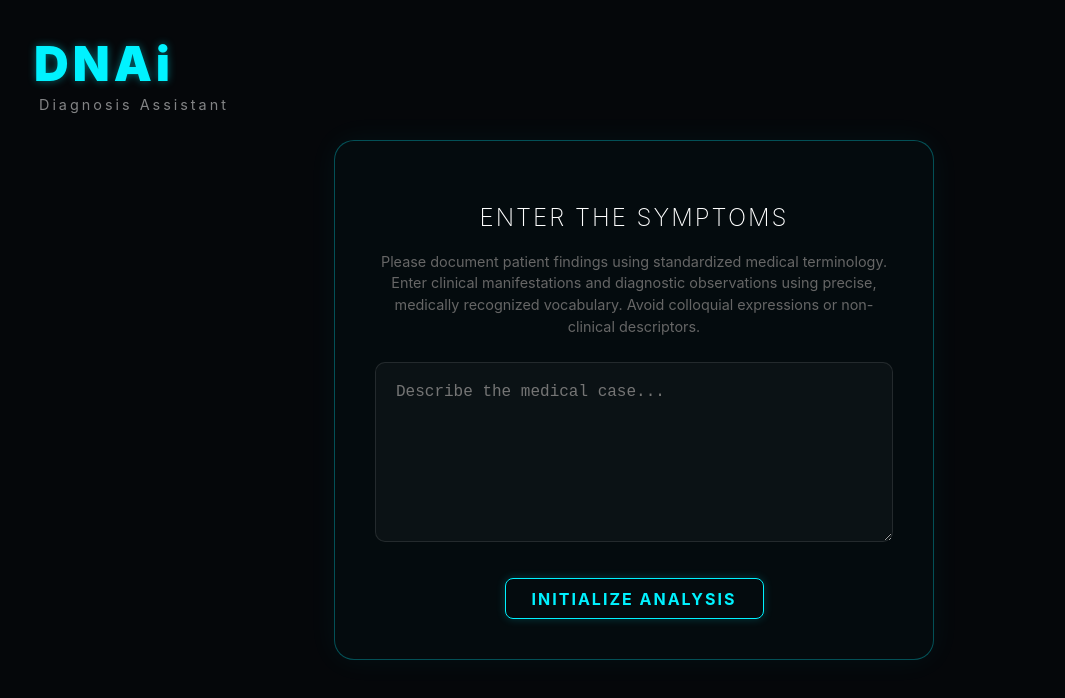
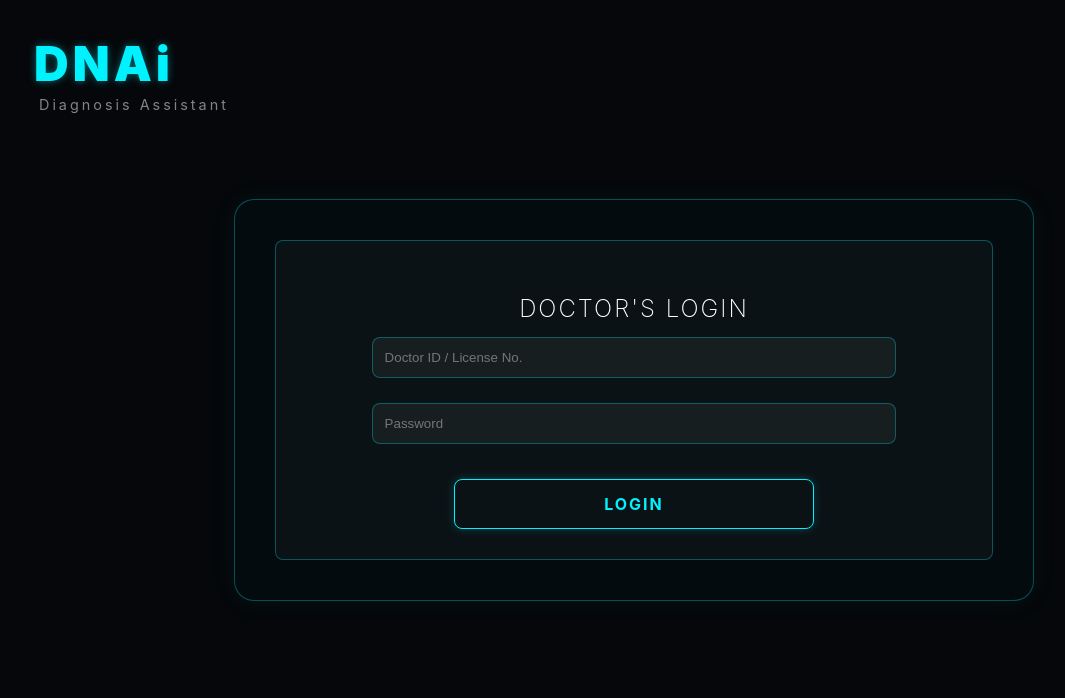
Before and after one commit to kalpeshkarnawat19/DNAi-frontend, a React (Vite) app: page / in a window 1280 px wide. Shown: the top 698 px of the page, without its empty margins (6-1071 px from the left). Built offline with nearby package versions, Linux system fonts and the light colour scheme.

Commit message:
updated-login-page-css & jsx

```diff
--- a/src/App.jsx
+++ b/src/App.jsx
@@ -1,24 +1,25 @@
-import { useState } from 'react'
-import './App.css'
-import { BrowserRouter as Router, Routes, Route, Navigate} from 'react-router-dom'
+import { useState } from 'react';
+import { BrowserRouter as Router, Routes, Route, Navigate } from 'react-router-dom';
+import './App.css';
 import LoginPage from "./pages/LoginPage.jsx";
+import Dashboard from "./pages/Dashboard.jsx";
 
 function HomePage() {
-  const [symptoms, setSymptoms] = useState('')
+  const [symptoms, setSymptoms] = useState('');
 
   return (
     <div className="app-viewport">
-      {/* Top Left Branding */}
       <nav className="branding">
         <div className="logo">DNAi</div>
         <div className="tagline">Diagnosis Assistant</div>
       </nav>
 
-      {/* Perfectly Centered Input Area */}
       <main className="content-center">
         <div className="input-card">
           <h2>Enter The Symptoms</h2>
-          <p className="hint">Please document patient findings using standardized medical terminology. Enter clinical manifestations and diagnostic observations using precise, medically recognized vocabulary. Avoid colloquial expressions or non-clinical descriptors.</p>
+          <p className="hint">
+            Please document patient findings using standardized medical terminology...
+          </p>
 
           <textarea
             placeholder="Describe the medical case..."
@@ -34,12 +35,11 @@ function HomePage() {
 }
 
 export default function App() {
-  return(
+  return (
     <Router>
       <Routes>
-        <Route path="/" element={<HomePage />} />
-        <Route path="/login" element={<LoginPage />} />
-        {/* optional: if someone types random path */}
+        <Route path="/" element={<LoginPage />} />
+        <Route path="/Dashboard" element={<Dashboard />} />
         <Route path="*" element={<Navigate to="/" />} />
       </Routes>
     </Router>
--- a/src/css/loginpage.css
+++ b/src/css/loginpage.css
@@ -20,7 +20,6 @@ body {
   font-family: Inter, sans-serif;
 }
 
-/* Branding stays top-left*/
 .branding {
   position: fixed;
   top: 40px;
@@ -29,7 +28,6 @@ body {
   z-index: 10;
 }
 
-/* Center the boxes*/
 .page-wrapper {
   min-height: 100vh;
   width: 100vw;
@@ -55,7 +53,6 @@ body {
   gap: 40px;
 }
 
-/* The two inner boxes */
 .login-section,
 .register-section {
   border: 1px solid rgba(0, 242, 255, 0.3);
@@ -73,9 +70,9 @@ body {
 }
 
 .input-box {
-  width: 85%; /* Slightly adjusted for better alignment */
+  width: 80%;
   padding: 12px;
-  margin-bottom: 20px; /* This creates the spacing you asked for */
+  margin-bottom: 25px;
   border: 1px solid rgba(0, 242, 255, 0.3);
   border-radius: 8px;
   background: rgba(255, 255, 255, 0.05);
@@ -86,8 +83,8 @@ body {
 .login-btn,
 .register-btn {
   width: 55%;
-  margin-top: 10px; /* Reduced since input-box now has margin-bottom */
-  padding: 14px; /* Slightly tighter padding for a cleaner look */
+  margin-top: 10px;
+  padding: 14px;
   background: transparent;
   border: 1px solid var(--neon-cyan);
   color: var(--neon-cyan);
@@ -100,7 +97,6 @@ body {
   border-radius: 8px;
 }
 
-/* Mobile: stack nicely */
 @media (max-width: 900px) {
   .container {
     flex-direction: column;
--- a/src/pages/LoginPage.jsx
+++ b/src/pages/LoginPage.jsx
@@ -1,9 +1,9 @@
 import React from "react";
-import { useNavigate } from "react-router-dom"; // You must add this import
+import { useNavigate } from "react-router-dom";
 import "../css/loginpage.css";
 
 function LoginPage() {
-  const navigate = useNavigate(); // Initialize the navigate hook
+  const navigate = useNavigate();
 
   return (
     <>
```
